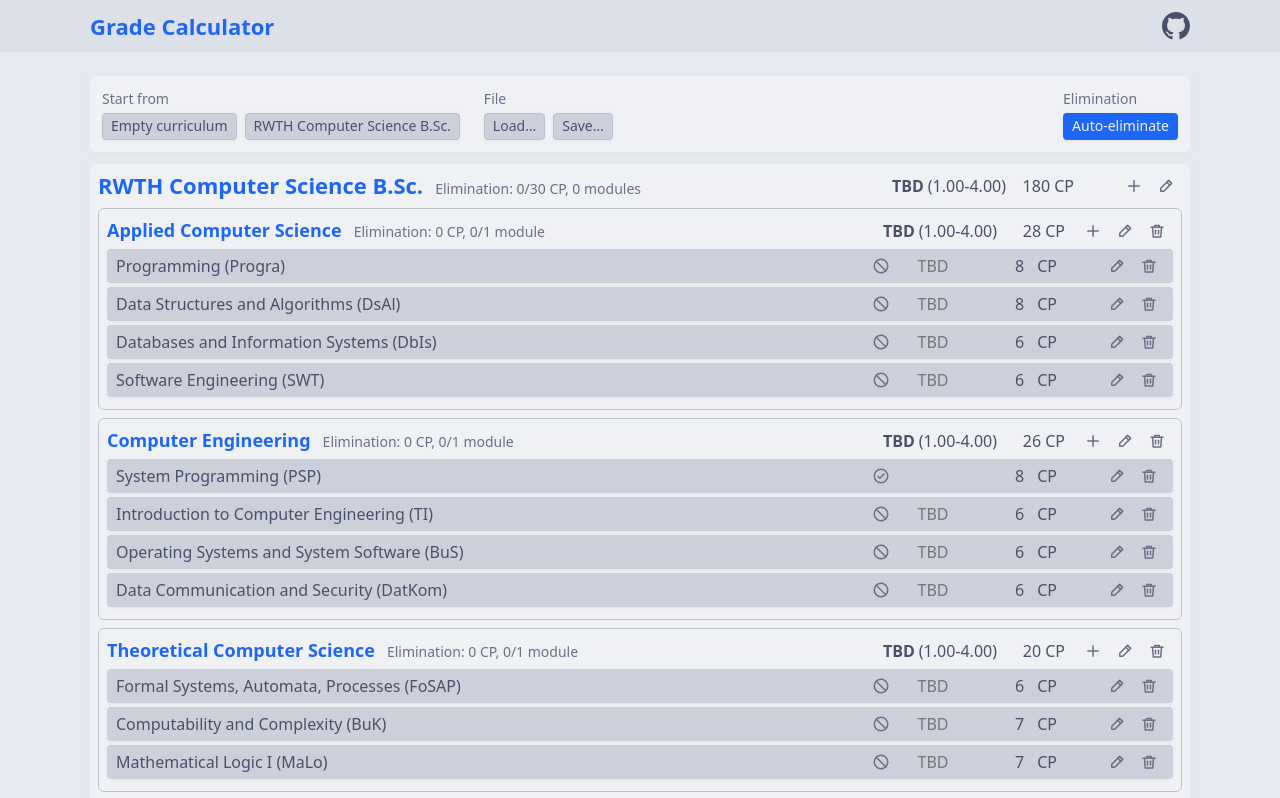
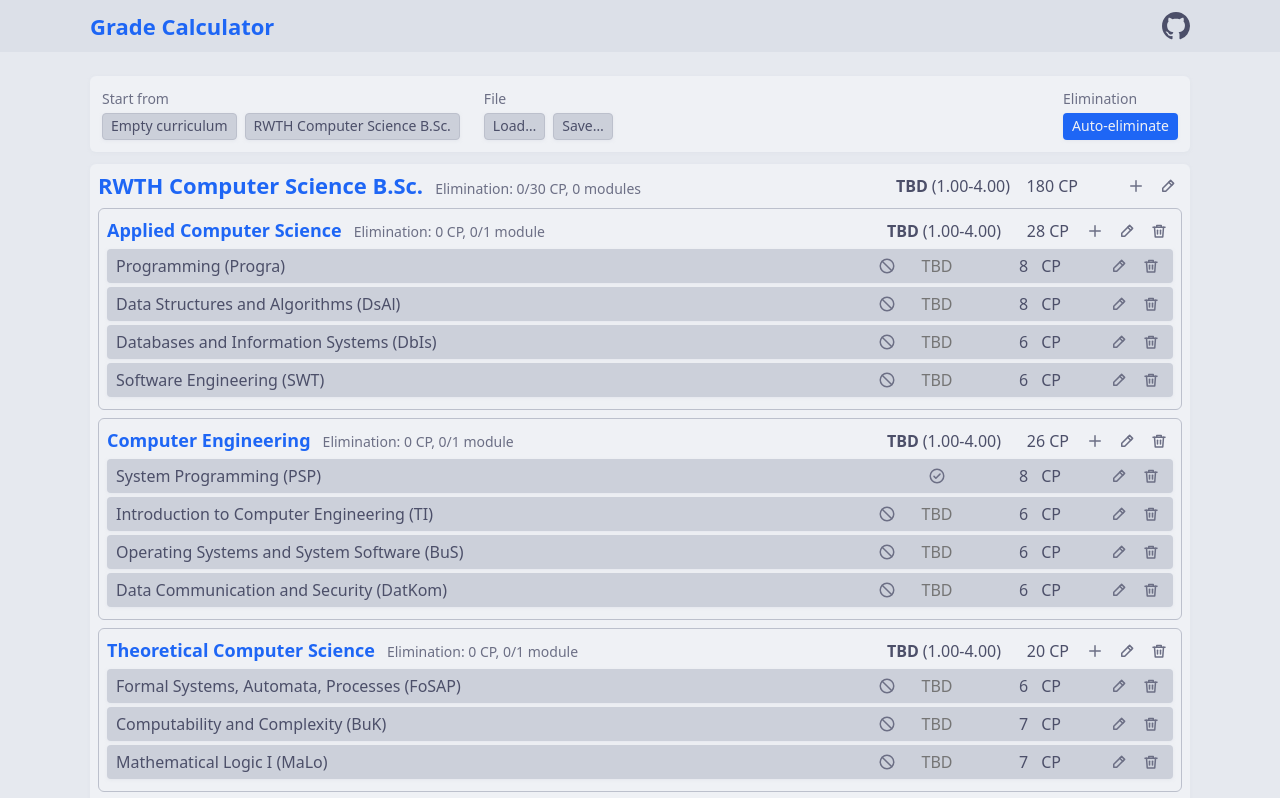
Before and after one commit to TimJentzsch/grade-calculator, a SvelteKit app: page / in a window 1280 px wide. Shown: the top 798 px of the page. Built offline with nearby package versions, Linux system fonts and the light colour scheme.

Commit message:
Center the passed toggle in the grade column

```diff
--- a/src/app.css
+++ b/src/app.css
@@ -126,7 +126,8 @@ select {
   grid-area: controls;
   display: flex;
   justify-content: flex-end;
-  min-width: 6rem;
+  gap: var(--space-xs);
+  min-width: calc(3 * var(--icon-button-size) + 2 * var(--space-xs));
 }
 
 /* On narrow screens, the details move below the title */
@@ -171,6 +172,7 @@ select {
 
 .editor-controls {
   display: flex;
+  gap: var(--space-xs);
 }
 
 .label {
@@ -197,10 +199,16 @@ input[type='number'] {
 
 .module-grade-container {
   display: grid;
-  /* The grade column is reserved for ungraded modules too, so that all toggles line up */
-  grid-template-columns: auto 4em;
+  /* A toggle and the grade, both columns are reserved so that rows line up */
+  grid-template-columns: var(--icon-button-size) 4em;
   align-items: center;
   gap: var(--space-xs);
+}
+
+/* Ungraded modules show the passed toggle in the grade column, centered like the grades */
+.module-grade-container.ungraded > * {
+  grid-column: 2;
+  justify-self: center;
 }
 
 /* An input that looks like normal text until it is hovered or focused */
--- a/src/lib/components/IconButton.svelte
+++ b/src/lib/components/IconButton.svelte
@@ -37,11 +37,9 @@
     align-items: center;
     justify-content: center;
     vertical-align: middle;
-    /* The icon and button size scale with the font size */
     font-size: var(--font-size-base);
-    width: 1.75em;
-    height: 1.75em;
-    margin: 0 var(--space-2xs);
+    width: var(--icon-button-size);
+    height: var(--icon-button-size);
     padding: 0;
     border: none;
     border-radius: var(--radius-sm);
--- a/src/lib/components/ModuleDisplay.svelte
+++ b/src/lib/components/ModuleDisplay.svelte
@@ -27,7 +27,7 @@
         >&#xd7;&#xFE0E;{module.weight.toFixed(1)}</span
       >
     {/if}
-    <div class="module-grade-container grade-container">
+    <div class="module-grade-container grade-container" class:ungraded={!module.isGraded}>
       {#if module.isGraded}
         <IconButton
           icon="ban"
--- a/src/lib/styles/spacing.css
+++ b/src/lib/styles/spacing.css
@@ -15,6 +15,9 @@
   --space-xl: 1.5rem; /* 24px */
   --space-2xl: 2rem; /* 32px */
 
+  /* Sizes */
+  --icon-button-size: 1.75rem; /* 28px */
+
   /* Border radii */
   --radius-sm: 0.25rem; /* 4px */
   --radius-md: 0.375rem; /* 6px */
```
